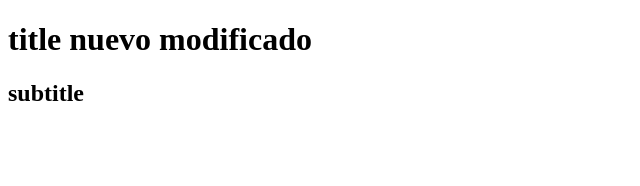
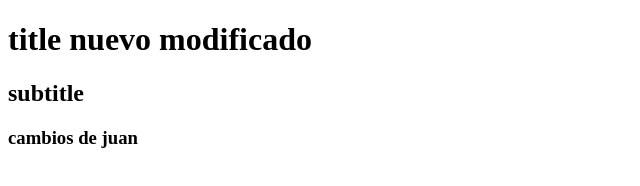
Before and after one commit to junortiz/Hello-git, a plain HTML site: page index.html in a window 1280 px wide. Shown: the whole page, without its empty margins (0-640 px from the left). Drawn offline with Linux system fonts and the light colour scheme.

Commit message:
cambios de juan

```diff
--- a/index.html
+++ b/index.html
@@ -8,5 +8,6 @@
 <body>
     <h1>title nuevo modificado</h1>
     <h2>subtitle</h2>
+    <h3>cambios de juan</h3>
 </body>
 </html>
```
